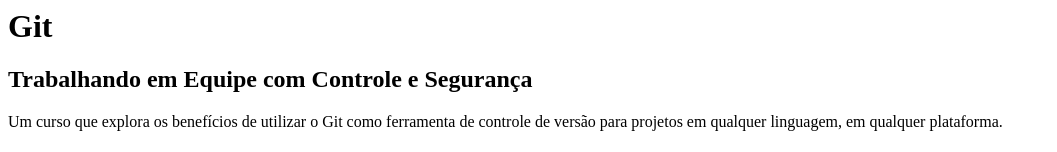
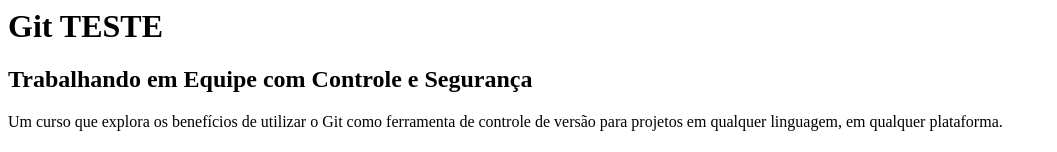
Before and after one commit to rfoa/curso-git, a plain HTML site: page index.html in a window 1280 px wide. Shown: the top 152 px of the page, without its empty margins (0-1057 px from the left). Drawn offline with Linux system fonts and the light colour scheme.

Commit message:
Teste de commit com editor

```diff
--- a/index.html
+++ b/index.html
@@ -2,7 +2,7 @@
     <head>
     </head>
     <body>
-        <h1>Git</h1>
+        <h1>Git TESTE</h1>
         <h2>Trabalhando em Equipe com Controle e Segurança</h2>
 
         <p>Um curso que explora os benefícios de utilizar o Git como ferramenta de controle de versão para projetos em qualquer linguagem, em qualquer plataforma.</p>
```
